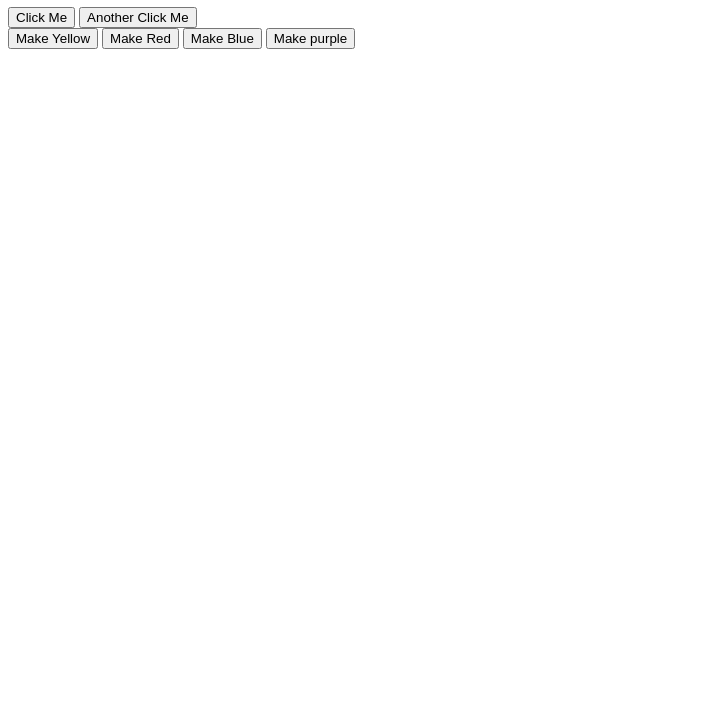
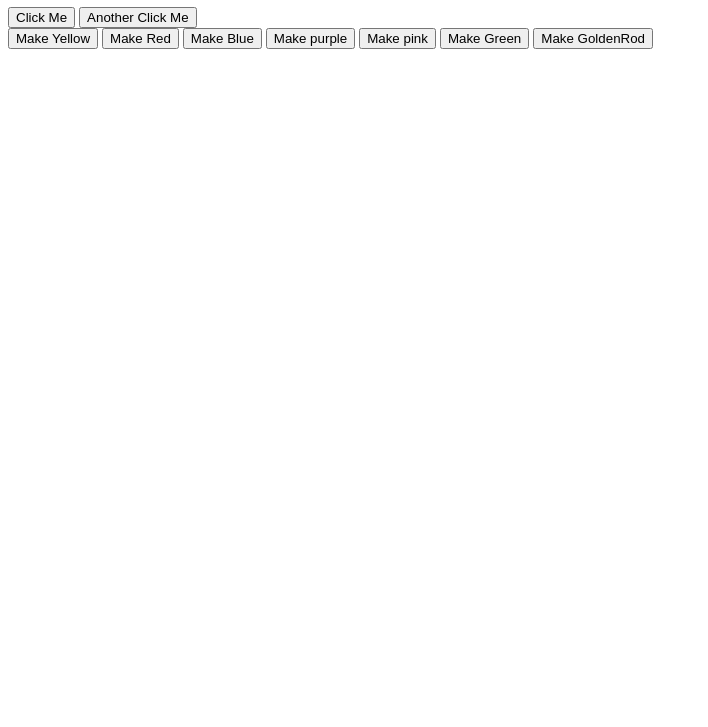
Before and after one commit to Farhad0111/26_Text_instruction_important_Event_addEventListener_Event_bubble, a plain HTML site: page index.html in a window 1280 px wide. Shown: the part 73-800 px from the top of the page, without its empty margins (0-708 px from the left). Drawn offline with Linux system fonts and the light colour scheme.

Commit message:
Add files via upload

```diff
--- a/index.html
+++ b/index.html
@@ -14,6 +14,10 @@
     <button onclick="makeRed()">Make Red</button>
     <button id="make-blue">Make Blue</button>
     <button id="make-purple">Make purple</button>
+    <button id="make-pink">Make pink</button>
+    <button id="make-green">Make Green</button>
+    <button id="make-goldenrod">Make GoldenRod</button>
+
     <script src="events.js"></script>
     <script>
 
```
